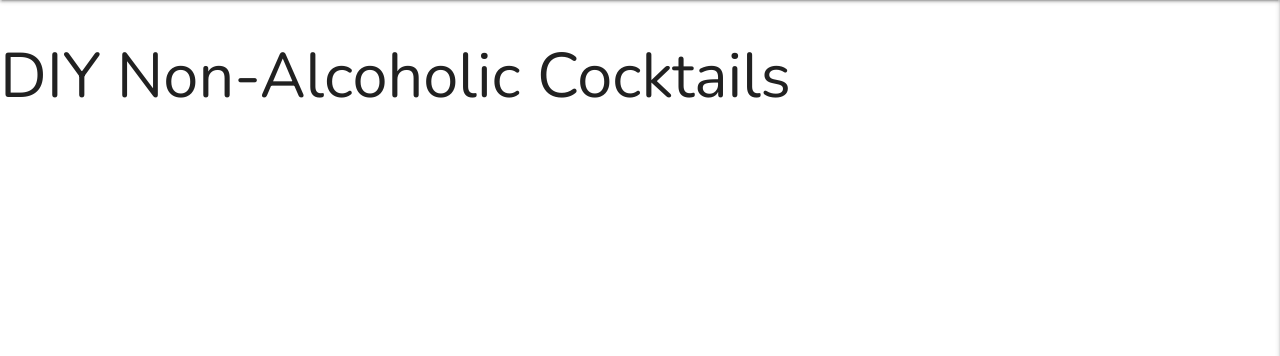
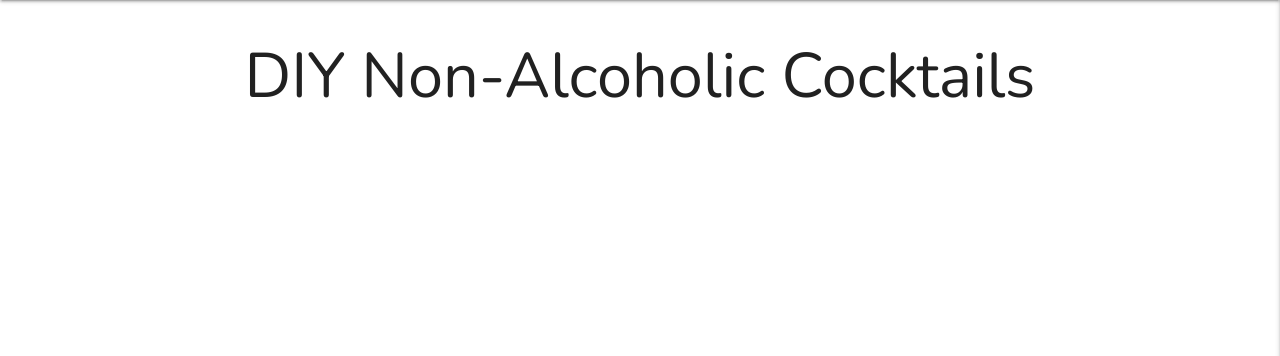
Before and after one commit to davidhuk/david-harris-mp3, a Flask app: page /non_alcoholic_cocktails in a window 1280 px wide. Shown: the part 64-420 px from the top of the page. Run offline with Flask 2, Linux system fonts and the light colour scheme; data that the repository does not hold is empty; some libraries are stand-ins or nearby versions.

Commit message:
Added Google Materalize CSS cards to non_alcoholic_cocktails.html

```diff
--- a/templates/non_alcoholic_cocktails.html
+++ b/templates/non_alcoholic_cocktails.html
@@ -1,10 +1,21 @@
 {% extends "base.html" %}
 {% block content %}
 
-<h1>DIY Non-Alcoholic Cocktails</h1>
+<h1 class="center-align">DIY Non-Alcoholic Cocktails</h1>
 
-{% for non_non_alcoholic_cocktail in non_non_alcoholic_cocktails %}
-{{ non_alcoholic_cocktail.test_non_alcoholic_cocktails }}
+{% for non_alcoholic_cocktail in non_alcoholic_cocktails %}
+<div class="row">
+    <div class="col s12 m8 offset-m2">
+        <div class="card text-shadow deep-purple lighten-1 center-align">
+            <div class="card-content white-text">
+                <span class="card-title center-align">Name: {{ non_alcoholic_cocktail.cocktail_name }}</span>
+                <p class="center-align">Glass: {{ non_alcoholic_cocktail.glass }}</p>
+                <p class="center-align">Ingredients: {{ non_alcoholic_cocktail.ingredients }}</p>
+                <p class="center-align">Preparation Instruction: {{ non_alcoholic_cocktail.preparation }}</p>
+            </div>
+        </div>
+    </div>
+</div>
 {% endfor %}
 
 {% endblock %}
```
